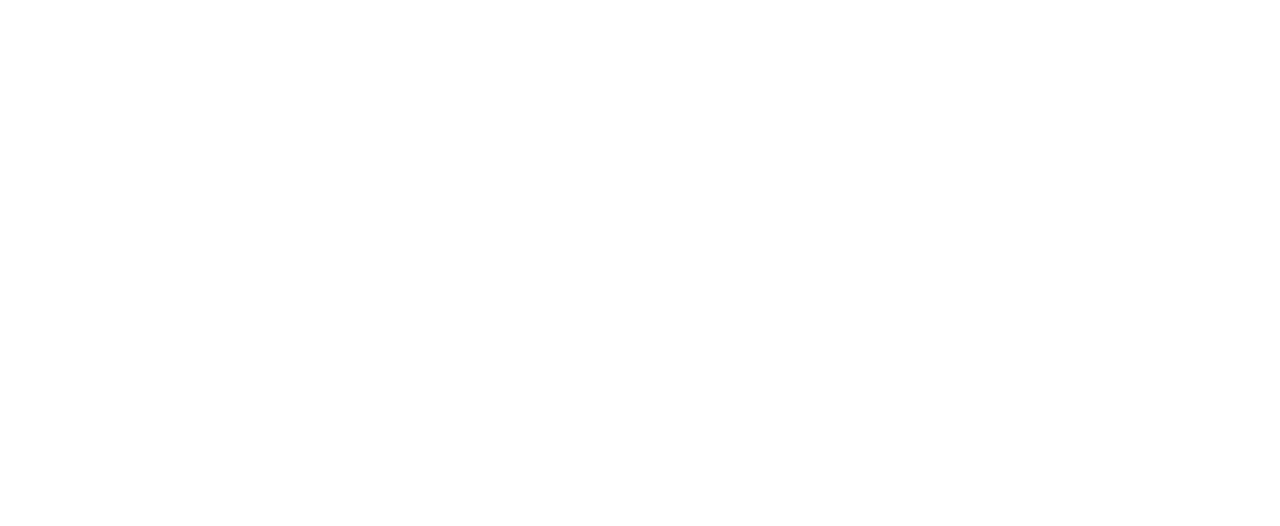
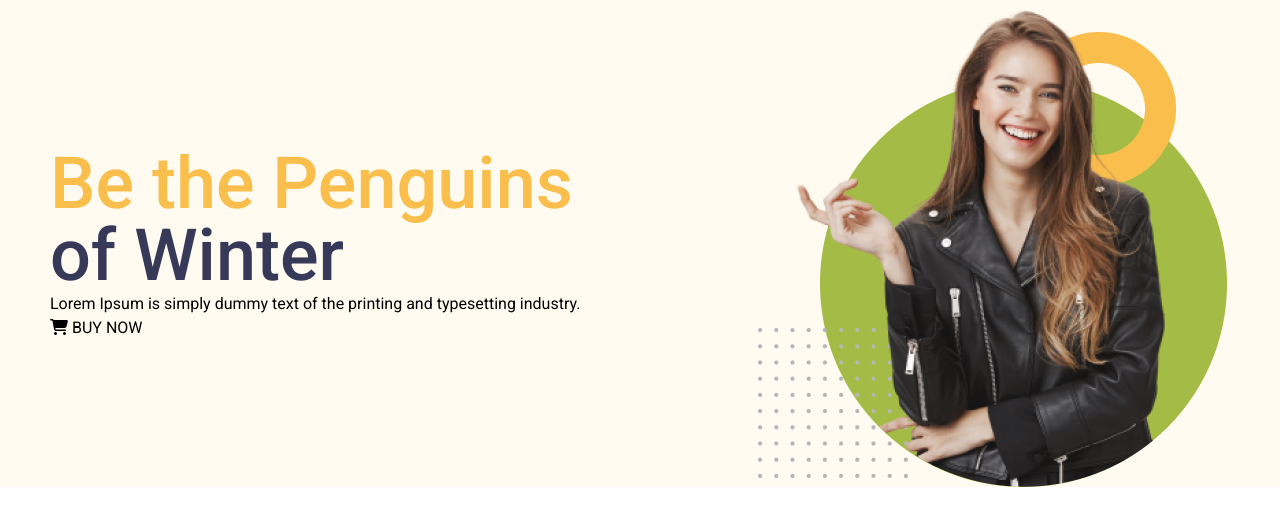
Before and after one commit to mdshahariarhafizofficial/penguin-fashion-website, a plain HTML site: page index.html in a window 1280 px wide. Drawn offline with nearby package versions, Linux system fonts and the light colour scheme.

Commit message:
google font, font awesome, tailwind css cdn added

```diff
--- a/index.html
+++ b/index.html
@@ -3,10 +3,52 @@
 <head>
     <meta charset="UTF-8">
     <meta name="viewport" content="width=device-width, initial-scale=1.0">
+    <link rel="shortcut icon" href="assets/icons/Favicon.png" type="image/x-icon">
     <title>Penguin Fashion</title>
     <link rel="stylesheet" href="style/style.css">
+    <!-- Google Font added -->
+    <link rel="preconnect" href="https://fonts.googleapis.com">
+    <link rel="preconnect" href="https://fonts.gstatic.com" crossorigin>
+    <link href="https://fonts.googleapis.com/css2?family=Bebas+Neue&family=Roboto:ital,wght@0,100..900;1,100..900&display=swap" rel="stylesheet">
+    <!-- Tailwind Css CDN -->
+    <script src="https://unpkg.com/@tailwindcss/browser@4"></script>
+    <!-- Font Awesome Cdn -->
+    <link rel="stylesheet" href="https://cdnjs.cloudflare.com/ajax/libs/font-awesome/6.7.2/css/all.min.css" integrity="sha512-Evv84Mr4kqVGRNSgIGL/F/aIDqQb7xQ2vcrdIwxfjThSH8CSR7PBEakCr51Ck+w+/U6swU2Im1vVX0SVk9ABhg==" crossorigin="anonymous" referrerpolicy="no-referrer" />
 </head>
-<body>
+<body class="roboto-font">
+    <!-- Header Section Start -->
+     <header class="bg-[#FFFBF0]">
+        <div class="container ">
+            <!-- Nav Section -->
+            <nav>
 
+            </nav>
+            <!-- Hero Section -->
+            <section class="hero-section flex items-center justify-between">
+                <div class="hero-left">
+                    <h1 class="text-7xl font-medium"><span class="text-[#FABE4C]">Be the Penguins</span><br><span class="text-[#363958]">of Winter</span></h1>
+                    <p>Lorem Ipsum is simply dummy text of the printing and typesetting industry.</p>
+                    <button><i class="fa-solid fa-cart-shopping"></i> BUY NOW</button>
+                </div>
+                <div class="hero-right">
+                    <img src="assets/images/model.png" alt="">
+                </div>
+            </section>
+
+        </div>
+     </header>
+    <!-- Main Section Start -->
+     <main>
+        <div class="container">
+        <!-- Products Section Start -->
+
+        <!-- Support Section Start -->
+
+        </div>
+     </main>
+    <!-- Footer Section Start -->
+     <footer>
+
+     </footer>
 </body>
 </html>
--- a/style/style.css
+++ b/style/style.css
@@ -0,0 +1,17 @@
+.roboto-font {
+  font-family: "Roboto", serif;
+  font-optical-sizing: auto;
+  font-style: normal;
+  font-variation-settings:
+    "wdth" 100;
+}
+.bebas-neue-regular {
+    font-family: "Bebas Neue", serif;
+    font-weight: 400;
+    font-style: normal;
+}
+/* Common Css */
+.container{
+    max-width: 1180px;
+    margin: 0 auto;
+}
```
Also changed, not shown: assets/icons/Favicon.png (added).
